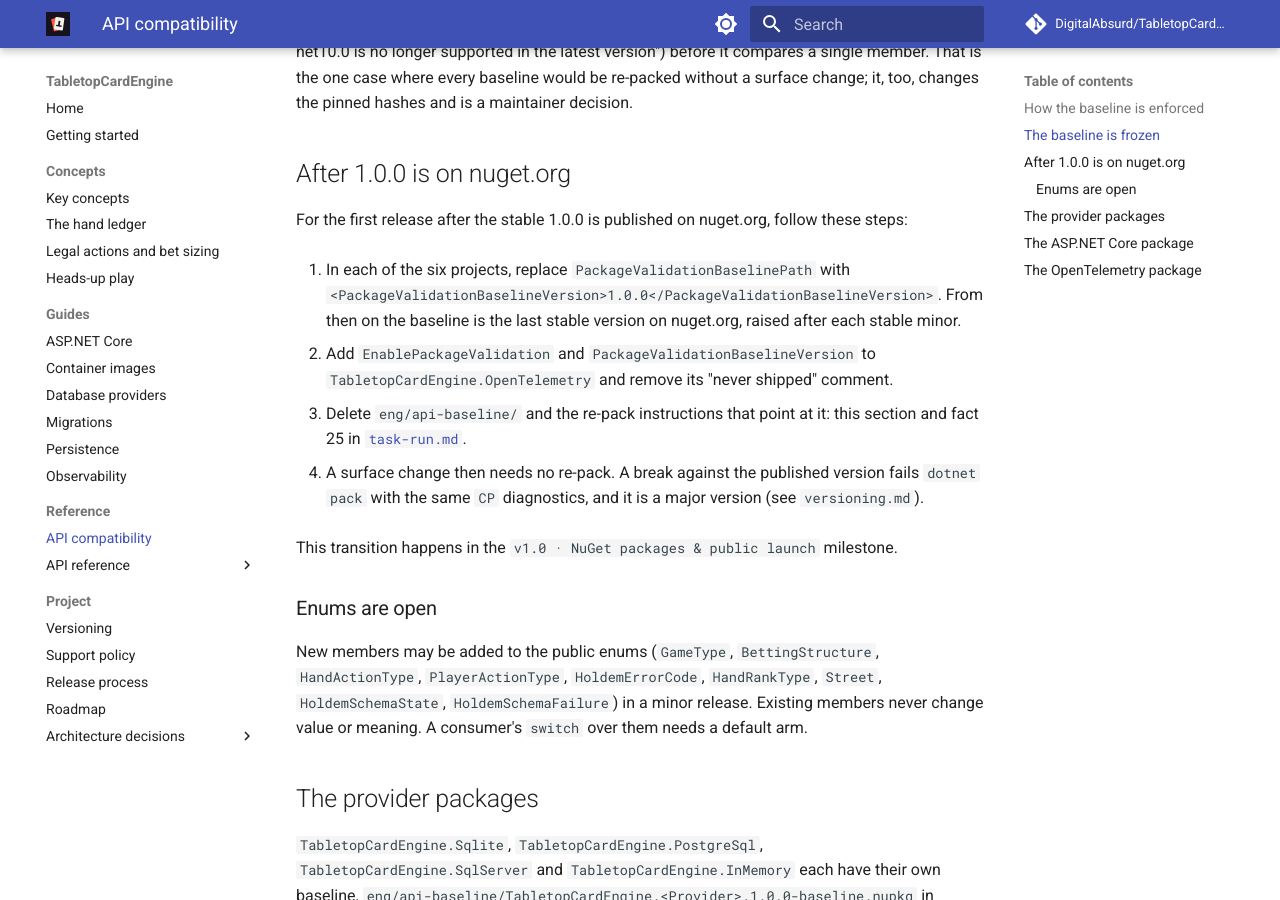
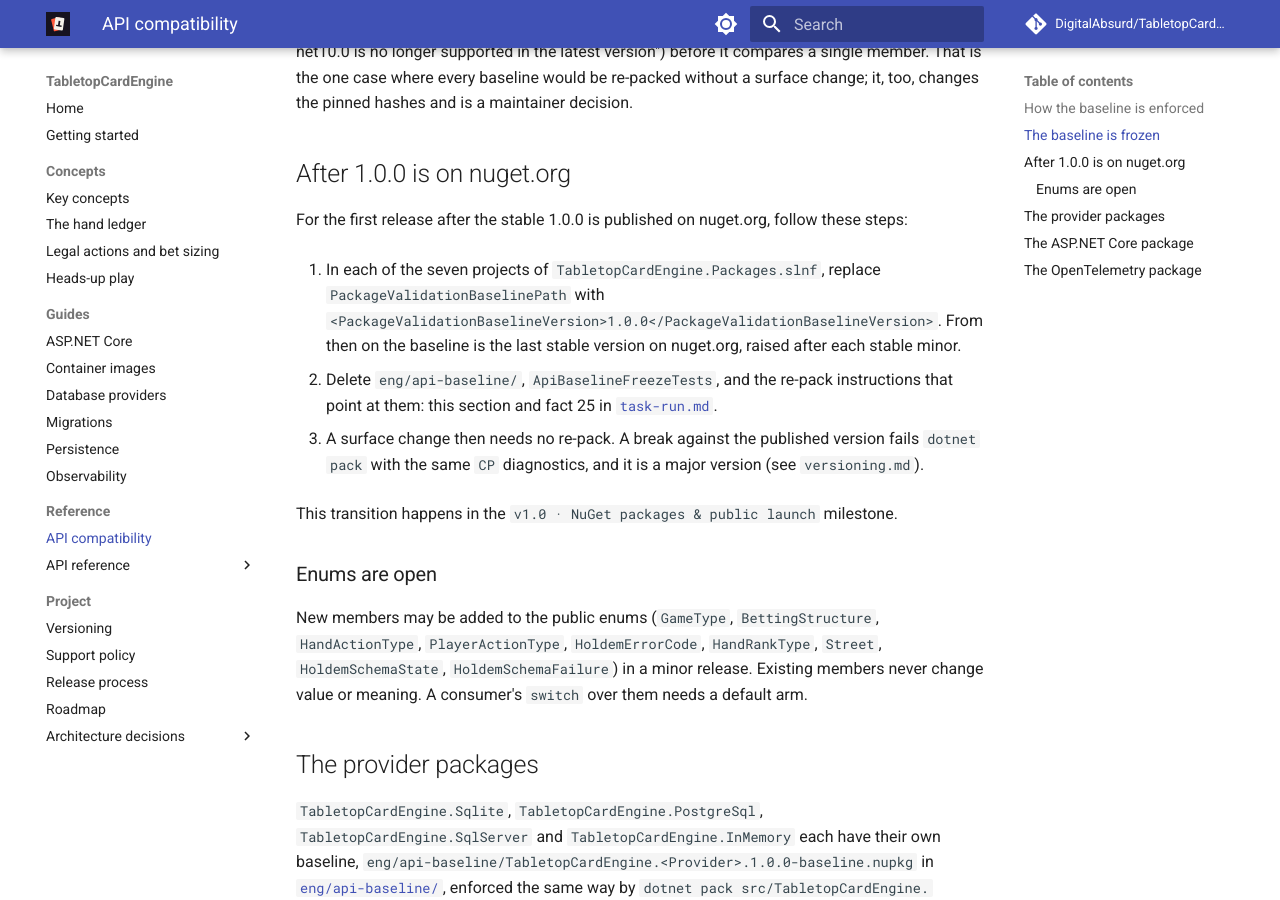
Before and after one commit to DigitalAbsurd/TabletopCardEngine, an MkDocs documentation site: the page built from docs/public-api.md, in a window 1280 px wide and 900 px high, scrolled down 1663 px. Built offline with MkDocs 1.6.1 and Material for MkDocs 9.7.7, drawn with Linux system fonts in a browser that asks for light colours; comment, search, counter and statistics services are not loaded.

Commit message:
docs(api): correct the post-1.0.0 baseline switch steps
All seven packages already validate against a committed baseline, including
OpenTelemetry, so the separate OpenTelemetry step was stale; the switch also
retires ApiBaselineFreezeTests.

Co-Authored-By: Claude Opus 5.5 <noreply@anthropic.com>

```diff
--- a/docs/public-api.md
+++ b/docs/public-api.md
@@ -68,17 +68,14 @@ a maintainer decision.
 
 For the first release after the stable 1.0.0 is published on nuget.org, follow these steps:
 
-1. In each of the six projects, replace `PackageValidationBaselinePath` with
+1. In each of the seven projects of `TabletopCardEngine.Packages.slnf`, replace `PackageValidationBaselinePath` with
    `<PackageValidationBaselineVersion>1.0.0</PackageValidationBaselineVersion>`. From then on the
    baseline is the last stable version on nuget.org, raised after each stable minor.
 
-2. Add `EnablePackageValidation` and `PackageValidationBaselineVersion` to
-   `TabletopCardEngine.OpenTelemetry` and remove its "never shipped" comment.
-
-3. Delete `eng/api-baseline/` and the re-pack instructions that point at it: this section and fact 25 in
+2. Delete `eng/api-baseline/`, `ApiBaselineFreezeTests`, and the re-pack instructions that point at them: this section and fact 25 in
    [`task-run.md`](https://github.com/DigitalAbsurd/TabletopCardEngine/blob/main/docs/task-run.md#engine-facts).
 
-4. A surface change then needs no re-pack. A break against the published version fails `dotnet pack`
+3. A surface change then needs no re-pack. A break against the published version fails `dotnet pack`
    with the same `CP` diagnostics, and it is a major version (see `versioning.md`).
 
 This transition happens in the `v1.0 · NuGet packages & public launch` milestone.
```
